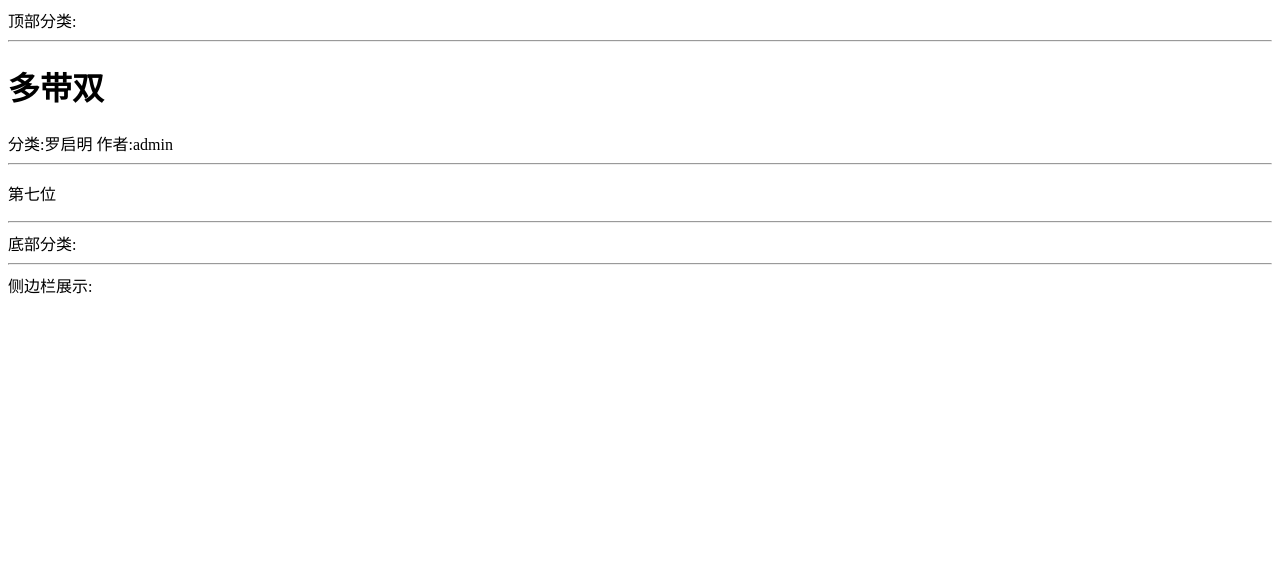
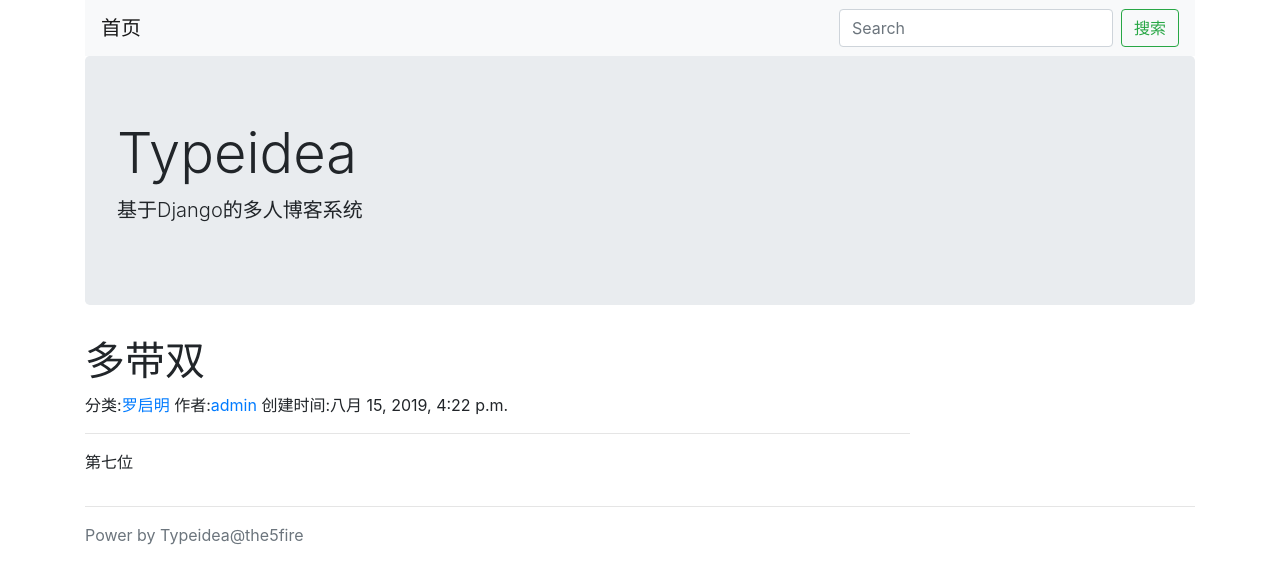
Before and after one commit to huanpython/typeidea, a Django app: a page that uses typeidea/themes/bootstrap/templates/blog/base.html in a window 1280 px wide. Shown: the top 584 px of the page. Run offline with Django 3.2, Linux system fonts and the light colour scheme; data comes from the database, SQL or seed files in the repository; some libraries are stand-ins or nearby versions.

Commit message:
新增bootstrap样式

```diff
--- a/typeidea/settings.py
+++ b/typeidea/settings.py
@@ -55,7 +55,7 @@
 
 ROOT_URLCONF = 'typeidea.urls'
 
-THEME = 'default'
+THEME = 'bootstrap'
 
 TEMPLATES = [
     {
--- a/typeidea/themes/bootstrap/templates/blog/base.html
+++ b/typeidea/themes/bootstrap/templates/blog/base.html
@@ -1,33 +1,77 @@
+{% load static %}
 <!DOCTYPE HTML>
-<html>
+<html lang="en">
   <head>
-        <meta charset="utf-8"/>
+    <meta charset="utf-8">
     <title>{% block title %}首页{% endblock %}- typeidea博客系统</title>
+    <meta name="viewport" content="width=device-width, initial-scale=1, shrink-to-fit=no">
+    <link rel="stylesheet" href="{% static 'css/bootstrap.css' %}">
+    <style>
+    .post {
+        margin-bottom: 5px;
+    }
+    </style>
   </head>
   <body>
-    <div>顶部分类:
+	<div class="container head">
+        <nav class="navbar navbar-expand-lg navbar-light bg-light">
+          <a class="navbar-brand" href="/">首页</a>
+          <div class="collapse navbar-collapse" id="navbarSupportedContent">
+            <ul class="navbar-nav mr-auto">
             {% for cate in navs %}
-        <a href="{% url 'category-list' cate.id %}">{{ cate.name }}</a>
+              <li class="nav-item">
+                  <a class="nav-link" href="{% url 'category-list' cate.id %}">{{ cate.name }}</a>
+              </li>
             {% endfor %}
+            </ul>
+            <form class="form-inline my-2 my-lg-0" action='GET'>
+              <input class="form-control mr-sm-2" type="search" placeholder="Search" aria-label="Search">
+              <button class="btn btn-outline-success" type="submit">搜索</button>
+            </form>
           </div>
-    <hr/>
-
+        </nav>
+        <div class="jumbotron">
+            <h1 class="display-4">Typeidea</h1>
+            <p class="lead">基于Django的多人博客系统</p>
+        </div>
+	</div>
+	<div class="container main">
+        <div class="row">
+            <div class="col-9 post-list">
             {% block main %}
             {% endblock %}
-
-    <hr/>
-    <div>底部分类:
-        {% for cate in categories %}
-        <a href="{% url 'category-list' cate.id %}">{{ cate.name }}</a>
+            </div>
+            <div class="col-3">
+                {% block sidebar %}
+                    {% for sidebar in sidebars %}
+                    <div class="card sidebar">
+                        <div class="card-body">
+                            <h4 class="card-title">{{ sidebar.title }}</h4>
+                            <p>
+                            {{ sidebar.content_html }}
+                            </p>
+                        </div>
+                    </div>
                     {% endfor %}
+                {% endblock %}
+            </div>
+        </div>
     </div>
 
+    <footer class="footer">
+        {% block footer %}
+        <div class="container">
             <hr/>
-    <div>侧边栏展示:
-        {% for sidebar in sidebars %}
-            <h4>{{ sidebar.title }}</h4>
-            {{ sidebar.content_html }}
+            <nav class="nav category">
+            {% for cate in categories %}
+            <a href="{% url 'category-list' cate.id %}" class="nav-link">{{ cate.name }}</a>
             {% endfor %}
+            </nav>
         </div>
+        <div class="container power">
+            <span class="text-muted">Power by Typeidea@the5fire</span>
+        </div>
+        {% endblock %}
+    </footer>
   </body>
 </html>
--- a/typeidea/themes/bootstrap/templates/blog/detail.html
+++ b/typeidea/themes/bootstrap/templates/blog/detail.html
@@ -5,8 +5,9 @@
     {% if post %}
     <h1>{{ post.title }}</h1>
     <div>
-        <span>分类:{{ post.category.name }}</span>
-        <span>作者:{{ post.owner.username }}</span>
+        <span>分类:<a href="{% url 'category-list' post.category_id %}">{{ post.category.name }}</a></span>
+        <span>作者:<a href="#">{{ post.owner.username }}</a></span>
+        <span>创建时间:{{ post.created_time }}</span>
     </div>
     <hr/>
     <p>
```
Also changed, not shown: typeidea/themes/bootstrap/templates/blog/list.html (+16 -13 lines), typeidea/themes/bootstrap/templates/config/links.html (added), typeidea/themes/default/templates/config/links.html (added). Lines whose indentation alone changed are shown as unchanged.
